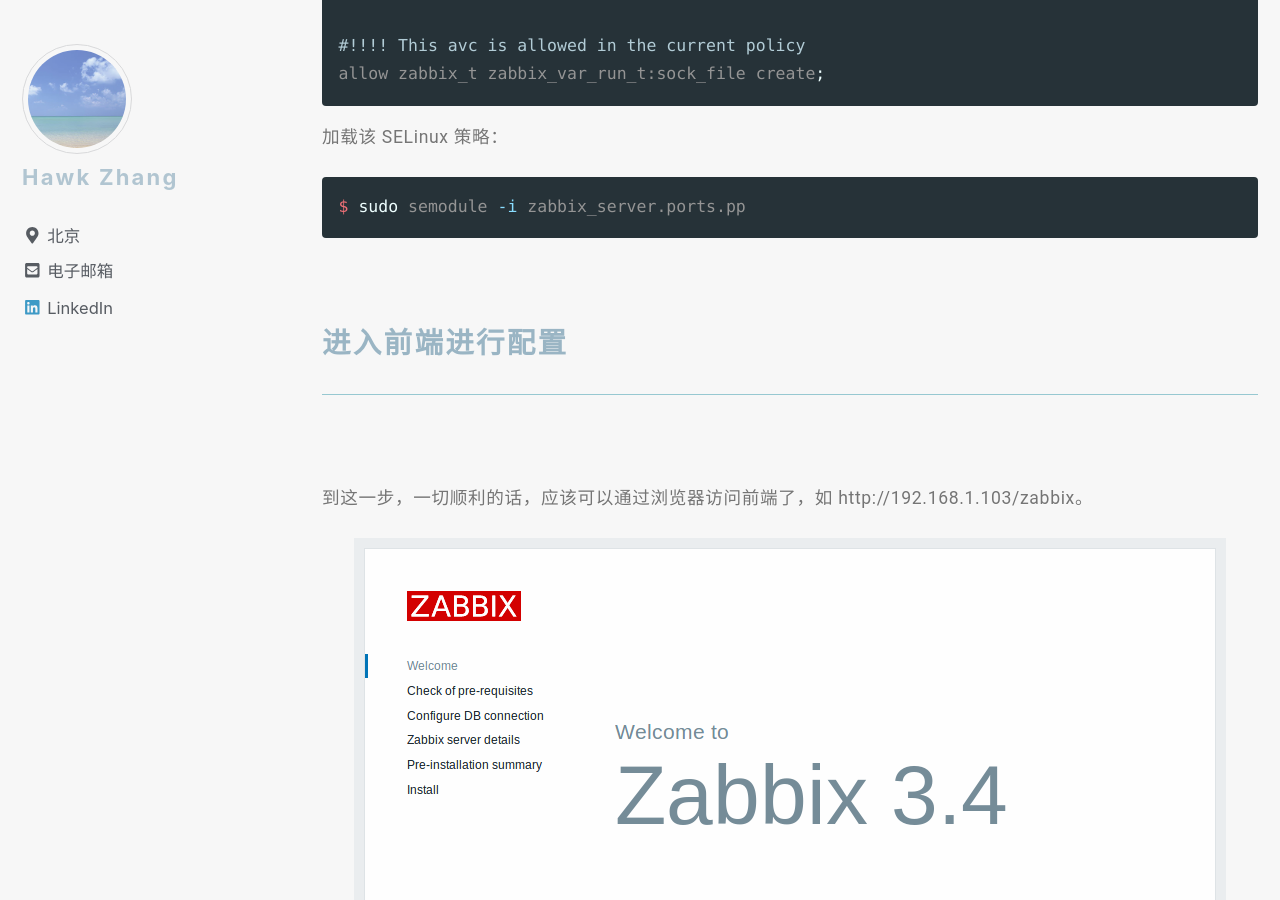
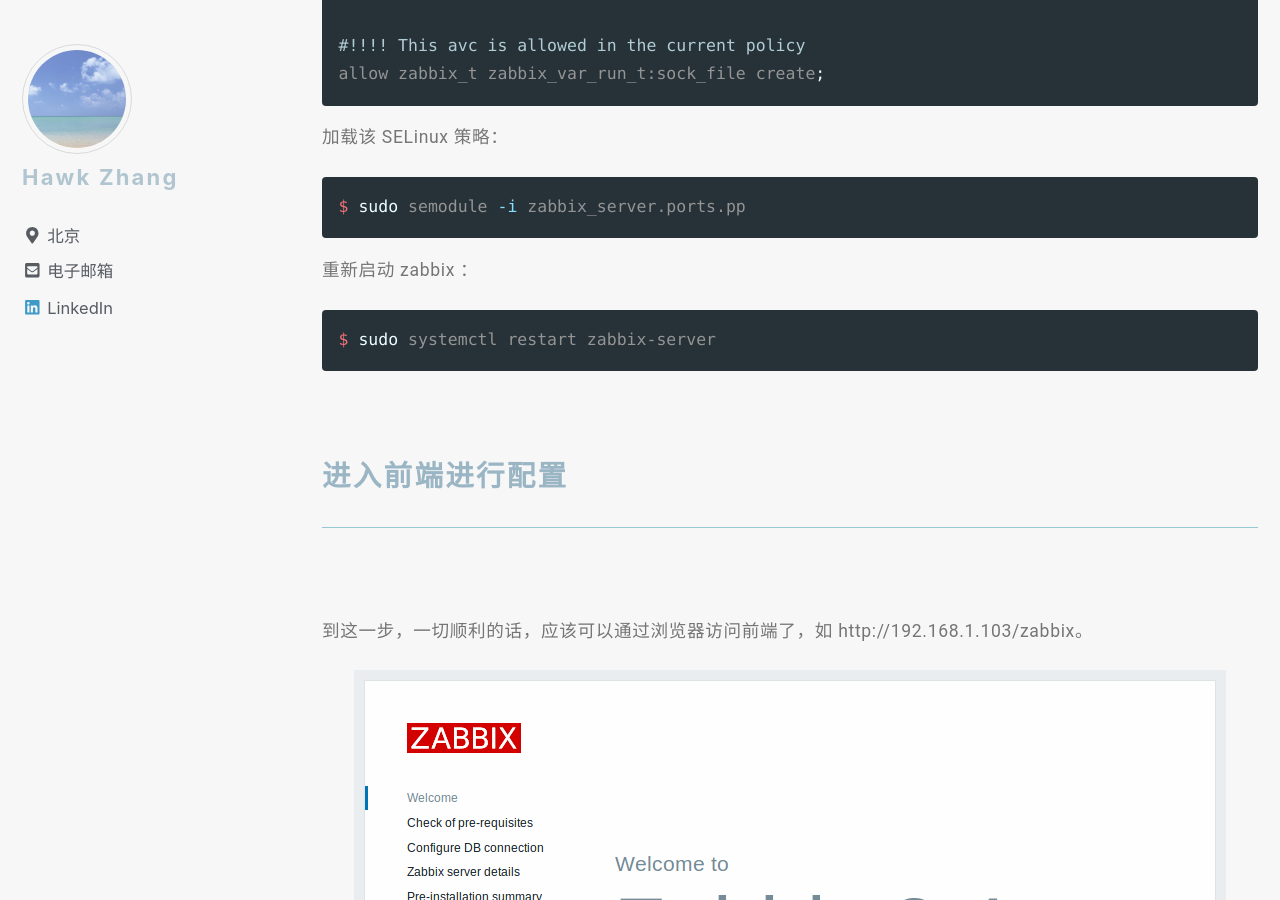
Before and after one commit to narru888/linotes_note, a Jekyll site: the page built from _posts/monitor/zabbix/2018-01-01-zabbix.basic.md, in a window 1280 px wide and 900 px high, scrolled down 14796 px. Built offline with Jekyll 4.4.1, drawn with Linux system fonts in a browser that asks for light colours; nearby versions of some CDN libraries; a script that is not in the unit is left out.

Commit message:
update on 2018-10-18 17:09:01 CST

````diff
--- a/_posts/monitor/zabbix/2018-01-01-zabbix.basic.md
+++ b/_posts/monitor/zabbix/2018-01-01-zabbix.basic.md
@@ -484,6 +484,12 @@
 $ sudo semodule -i zabbix_server.ports.pp
 ```
 
+重新启动 zabbix ：
+
+```bash
+$ sudo systemctl restart zabbix-server
+```
+
 
 
 
````
